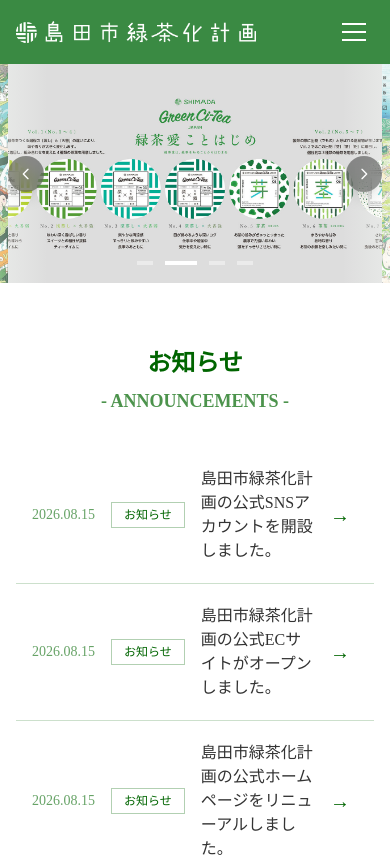
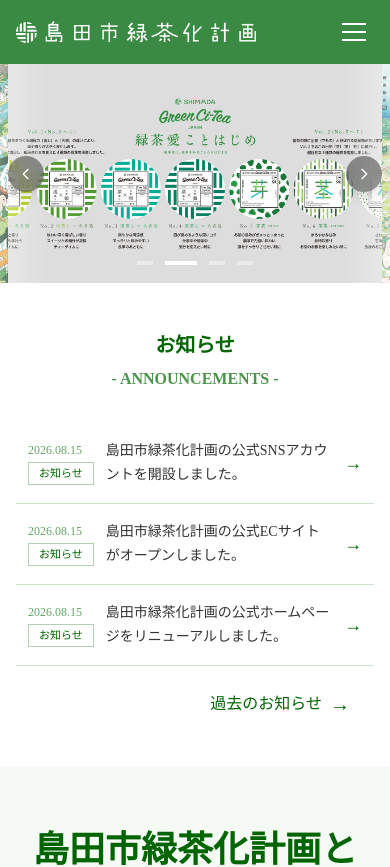
Before and after one commit to ichi-ryota0513/ShimadaGreenCi-TEA, a React (Vite) app: page / in a window 390 px wide. Shown: the top 867 px of the page. Built offline with nearby package versions, Linux system fonts and the light colour scheme; a web font is replaced by a local one.

Commit message:
Announcements responsive

```diff
--- a/src/components/section/Announcements.jsx
+++ b/src/components/section/Announcements.jsx
@@ -4,13 +4,13 @@ export default function Announcements() {
   return (
     <section
       id="announcements"
-      className="bg-[#ffffff] pt-16 pb-20 px-4 md:px-8 flex flex-col items-center text-center w-full scroll-mt-20"
+      className="bg-[#ffffff] w-full scroll-mt-20 px-4 py-12 text-center md:px-8 md:py-16"
     >
-      <h2 className="text-[#006500] text-2xl font-bold mb-2">
+      <h2 className="mb-2 text-xl font-bold text-[#006500] md:text-2xl">
         お知らせ
       </h2>
 
-      <p className="text-[#006500]/70 text-lg font-semibold mb-8">
+      <p className="mb-8 text-base font-semibold text-[#006500]/70 md:text-lg">
         - ANNOUNCEMENTS -
       </p>
 
@@ -19,18 +19,21 @@ export default function Announcements() {
           date="2026.08.15"
           category="お知らせ"
           title="島田市緑茶化計画の公式SNSアカウントを開設しました。"
+          href="/"
         />
 
         <AnnouncementItem
           date="2026.08.15"
           category="お知らせ"
           title="島田市緑茶化計画の公式ECサイトがオープンしました。"
+          href="/"
         />
 
         <AnnouncementItem
           date="2026.08.15"
           category="お知らせ"
           title="島田市緑茶化計画の公式ホームページをリニューアルしました。"
+          href="/"
         />
 
         <div className="mt-6 pr-4 w-full flex justify-end">
--- a/src/components/shered/AnnouncementItem.jsx
+++ b/src/components/shered/AnnouncementItem.jsx
@@ -2,26 +2,34 @@ export default function AnnouncementItem({
   date,
   category,
   title,
+  href = "/",
 }) {
   return (
-    <article className="group w-full border-b border-[#006500]/20 py-5 hover:bg-[#f5faf5]/50">
-      <div className="flex items-center gap-4 text-left px-4">
-        <time className="text-sm text-[#006500]/60">
-          {date}
-        </time>
+    <article className="w-full border-b border-[#006500]/20">
+      <a
+        href={href}
+        className="group relative block py-4 hover:bg-[#f5faf5]/50 md:py-5"
+      >
+      <div className="grid grid-cols-[auto_minmax(0,1fr)] items-center gap-x-3 px-3 text-left sm:gap-x-4 sm:px-4 md:flex md:gap-4">
+        <div className="flex flex-col items-start gap-1 md:flex-row md:items-center md:gap-4">
+          <time className="text-xs text-[#006500]/60 md:text-sm">
+            {date}
+          </time>
 
-        <span className="px-3 py-1 text-xs text-[#006500] border border-[#006500]/30">
-          {category}
-        </span>
+          <span className="border border-[#006500]/30 px-2.5 py-0.5 text-[11px] text-[#006500] md:px-3 md:py-1 md:text-xs">
+            {category}
+          </span>
+        </div>
 
-        <h3 className="flex-1 text-[#333] font-medium">
+        <h3 className="min-w-0 pr-8 text-sm font-medium leading-6 text-[#333] md:flex-1 md:pr-0 md:text-base md:leading-normal">
           {title}
         </h3>
 
-        <span className="mr-2 text-[#006500] text-xl transition-transform duration-300 group-hover:translate-x-2">
+        <span className="absolute right-3 top-1/2 -translate-y-1/2 text-lg text-[#006500] transition-transform duration-300 group-hover:translate-x-1 sm:right-4 md:right-5 md:text-xl">
           →
         </span>
       </div>
+      </a>
     </article>
   )
 }
```
